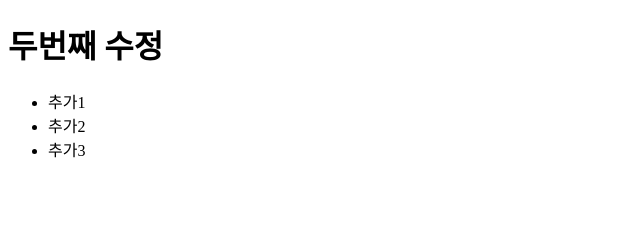
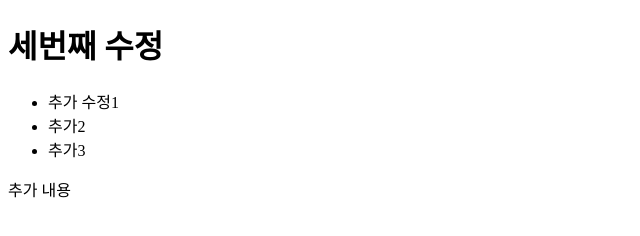
Before and after one commit to junhui77/GitWork, a plain HTML site: page index.html in a window 1280 px wide. Shown: the whole page, without its empty margins (0-640 px from the left). Drawn offline with Linux system fonts and the light colour scheme.

Commit message:
세번째 수정

```diff
--- a/index.html
+++ b/index.html
@@ -4,14 +4,18 @@
     <meta charset="UTF-8">
     <meta http-equiv="X-UA-Compatible" content="IE=edge">
     <meta name="viewport" content="width=device-width, initial-scale=1.0">
-    <title>두번째 수정</title>
+    <title>세번째 수정</title>
 </head>
 <body>
-    <h1>두번째 수정</h1>
+    <h1>세번째 수정</h1>
     <ul>
-        <li>추가1</li>
+        <li>추가 수정1</li>
         <li>추가2</li>
         <li>추가3</li>
     </ul>
+    <div class="addclass">
+
+        <p>추가 내용</p>
+    </div>
 </body>
 </html>
```
